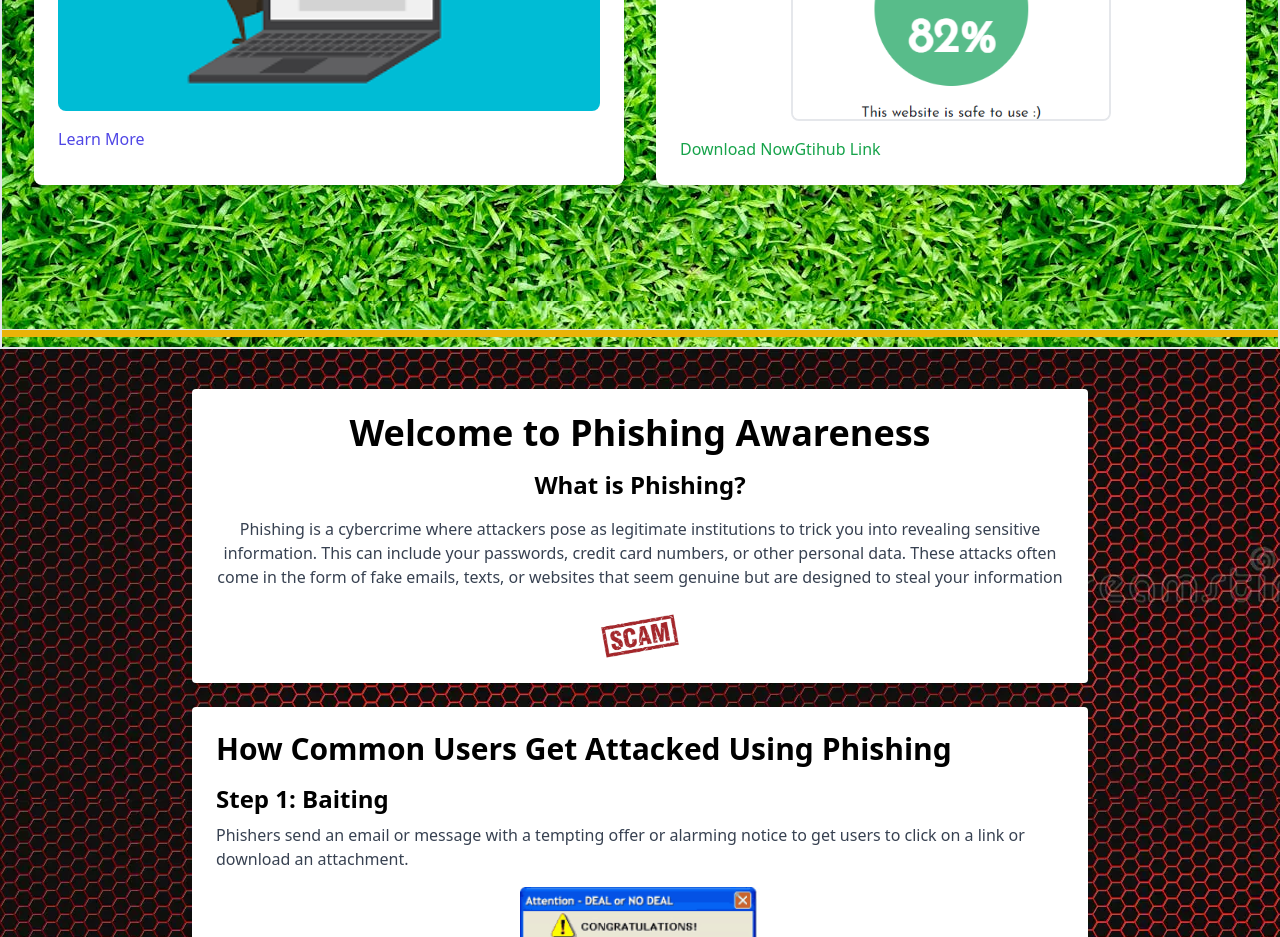
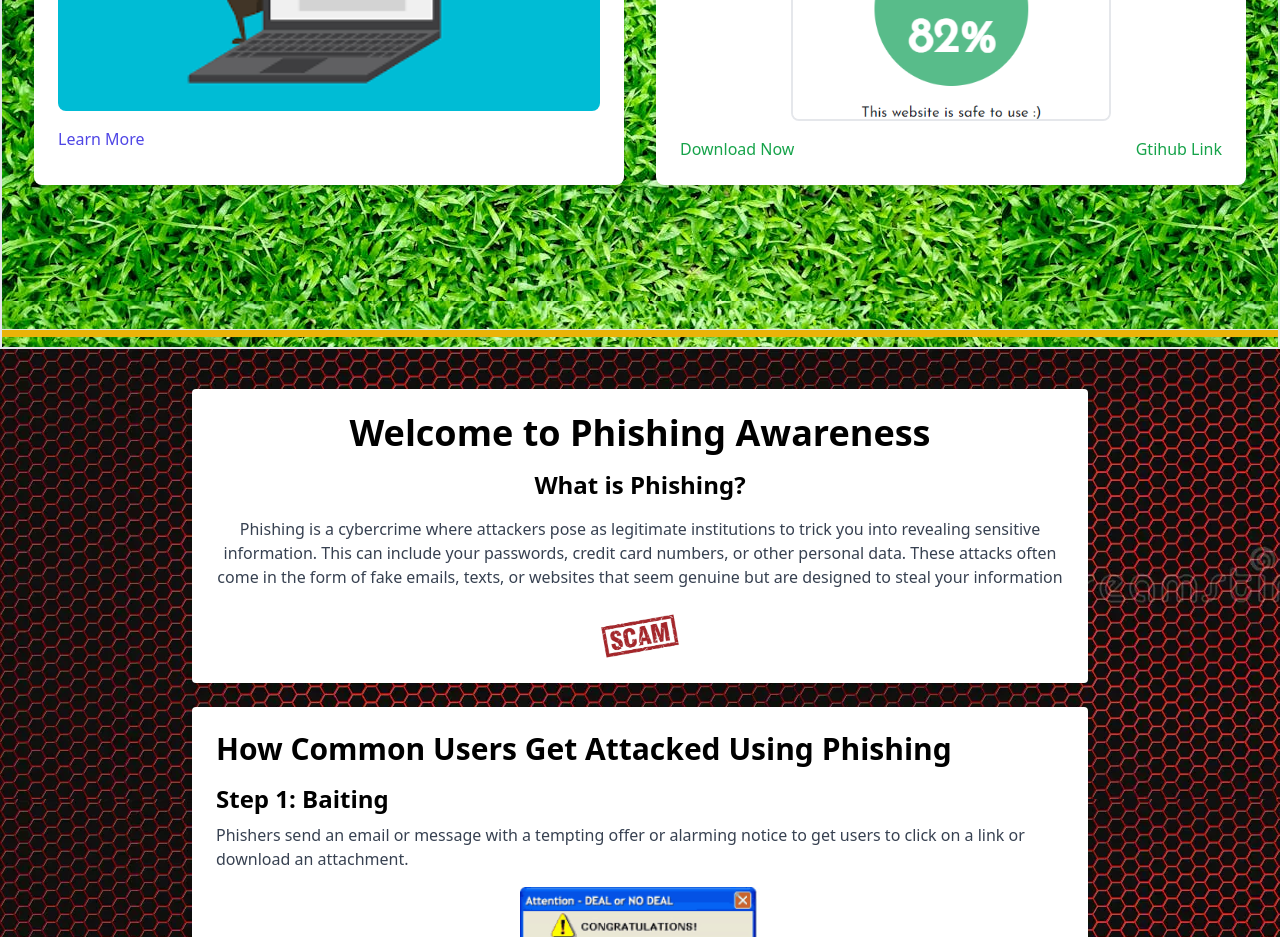
Before and after one commit to akk1310/phishing-repo, a React (Vite) app in the folder frontend/: page / in a window 1280 px wide. Shown: the part 1200-2137 px from the top of the page. Built offline with nearby package versions, Linux system fonts and the light colour scheme; a web font is replaced by a local one.

Commit message:
Update Products.jsx

```diff
--- a/frontend/src/components/Products.jsx
+++ b/frontend/src/components/Products.jsx
@@ -43,20 +43,23 @@ function Products() {
               src={bgImg2}
               alt="Phishing Protection Browser Extension"
             />
+            <div className='flex justify-between '>
+
             <a
             target='_blank'
-              href="https://github.com/akk1310/Extension/archive/refs/heads/main.zip"
-              className="text-green-600 hover:underline"
+            href="https://github.com/akk1310/Extension/archive/refs/heads/main.zip"
+            className="text-green-600 hover:underline"
             >
               Download Now
             </a>
             <a
             target='_blank'
-              href="https://github.com/akk1310/Extension"
-              className="text-green-600 hover:underline"
+            href="https://github.com/akk1310/Extension"
+            className="text-green-600 hover:underline"
             >
               Gtihub Link
             </a>
+            </div>
           </div>
         </div>
       </div>
```
